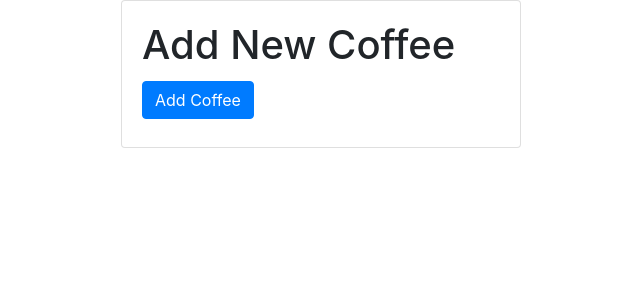
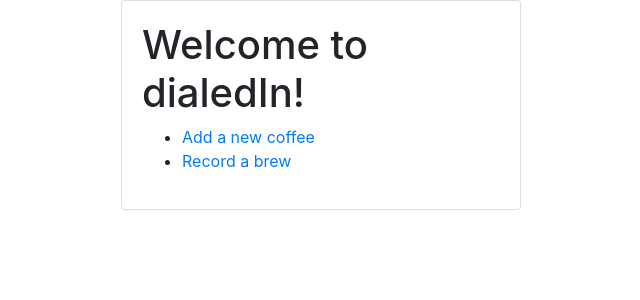
Before and after one commit to Skyward176/dialedIn, a Django app: page / in a window 1280 px wide. Shown: the part 56-356 px from the top of the page, without its empty margins (319-959 px from the left). Run offline with Django 3.2, Linux system fonts and the light colour scheme; some libraries are stand-ins or nearby versions.

Commit message:
Fix link formatting on homepage

```diff
--- a/dialedIn/dialedTimer/templates/dialedTimer/home.html
+++ b/dialedIn/dialedTimer/templates/dialedTimer/home.html
@@ -1,16 +1,12 @@
 {% extends "users/base.html" %}
 {% block content %}
-{% load crispy_forms_tags %}
 <div class= "card" style="width:25rem">
   <div class="card-body">
-    <h1 class="card-title">Add New Coffee</h1>
-    <form method="POST">
-      <div class="mb-2">
-        {% csrf_token %}
-        {{ form|crispy }}
-        <button type="submit" class= "btn btn-primary"> Add Coffee </button>
-      </div>
-    </form>
+    <h1 class="home">Welcome to dialedIn!</h1>
+    <ul>
+      <li><a href="{% url 'coffeeForm' %}"> Add a new coffee </a></li>
+      <li><a href="{% url 'extractionForm' %}"> Record a brew </a></li>
+    </ul>
   </div>
 </div>
 {% endblock content %}
```
